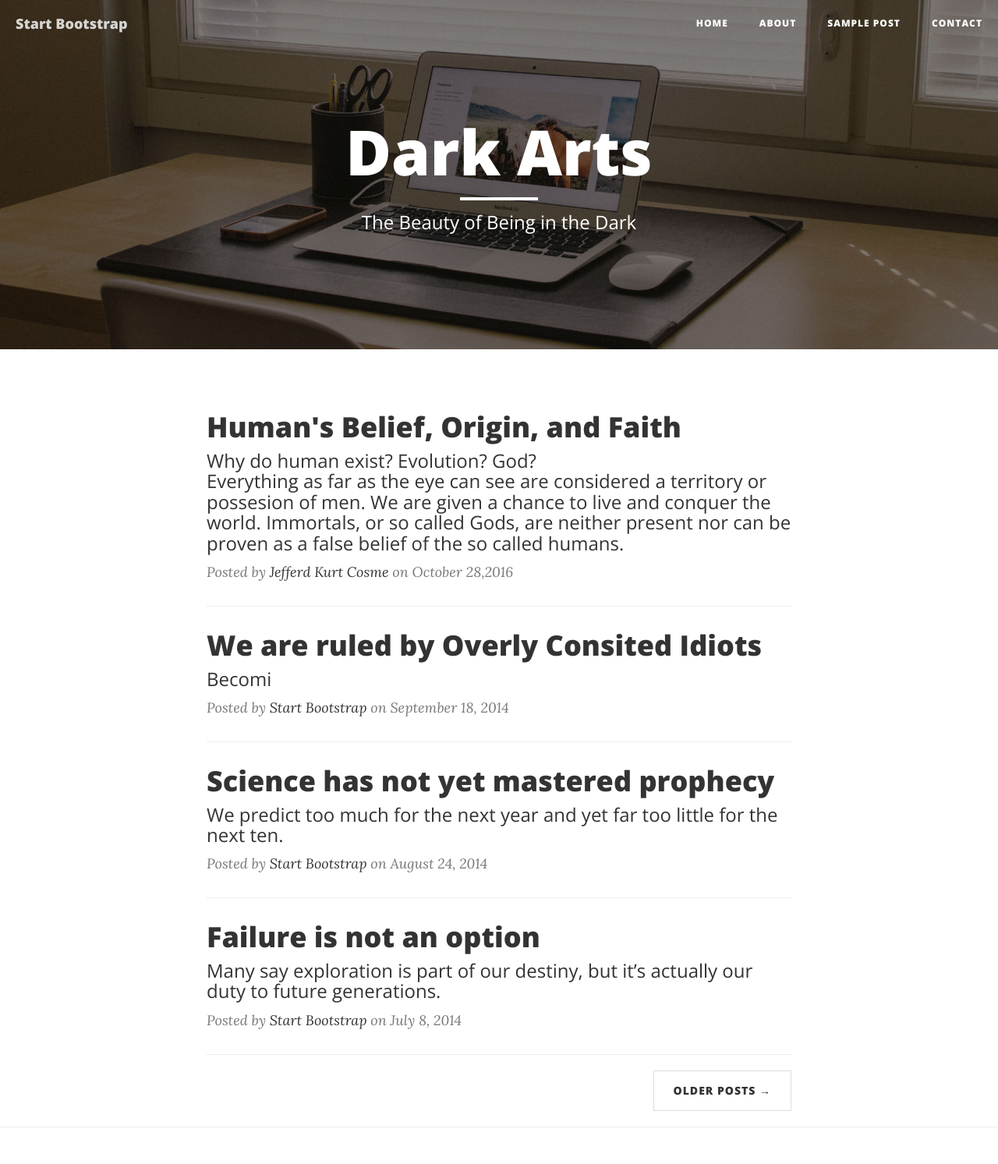
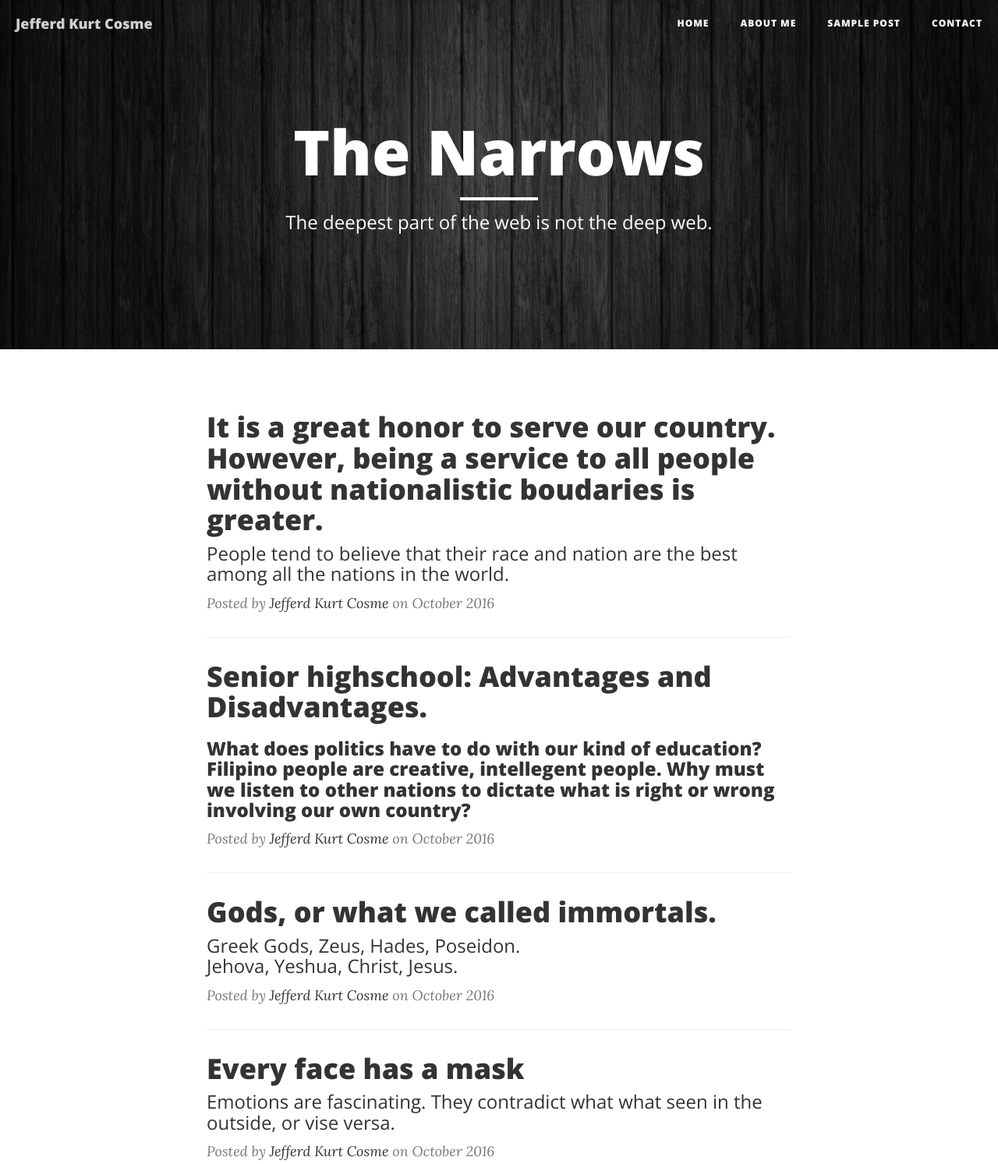
Before and after one commit to JefferdCosme/blog, a website: page index.html in a window 1280 px wide. Shown: the top 1493 px of the page at 78% size. Drawn offline with nearby package versions, Linux system fonts and the light colour scheme.

Commit message:
Add files via upload

```diff
--- a/index.html
+++ b/index.html
@@ -9,7 +9,7 @@
     <meta name="description" content="">
     <meta name="author" content="">
 
-    <title>clean blog</title>
+    <title>Clean Blog</title>
 
     <!-- Bootstrap Core CSS -->
     <link href="vendor/bootstrap/css/bootstrap.min.css" rel="stylesheet">
@@ -42,7 +42,7 @@
                     <span class="sr-only">Toggle navigation</span>
                     Menu <i class="fa fa-bars"></i>
                 </button>
-                <a class="navbar-brand" href="index.html">Start Bootstrap</a>
+                <a class="navbar-brand" href="index.html">Jefferd Kurt Cosme</a>
             </div>
 
             <!-- Collect the nav links, forms, and other content for toggling -->
@@ -52,7 +52,7 @@
                         <a href="index.html">Home</a>
                     </li>
                     <li>
-                        <a href="about.html">About</a>
+                        <a href="about.html">About Me</a>
                     </li>
                     <li>
                         <a href="post.html">Sample Post</a>
@@ -69,14 +69,14 @@
 
     <!-- Page Header -->
     <!-- Set your background image for this header on the line below. -->
-    <header class="intro-header" style="background-image: url('img/home-bg.jpg')">
+    <header class="intro-header" style="background-image: url('img/2.jpg')">
         <div class="container">
             <div class="row">
                 <div class="col-lg-8 col-lg-offset-2 col-md-10 col-md-offset-1">
                     <div class="site-heading">
-                        <h1>Dark Arts</h1>
+                        <h1>The Narrows</h1>
                         <hr class="small">
-                        <span class="subheading">The Beauty of Being in the Dark</span>
+                        <span class="subheading">The deepest part of the web is not the deep web.</span>
                     </div>
                 </div>
             </div>
@@ -90,51 +90,52 @@
                 <div class="post-preview">
                     <a href="post.html">
                         <h2 class="post-title">
-                            Human's Belief, Origin, and Faith
+                            It is a great honor to serve our country. However, being a service to all people without nationalistic boudaries is greater.
                         </h2>
                         <h3 class="post-subtitle">
-                            Why do human exist? Evolution? God?
-                            <br>
-                            Everything as far as the eye can see are considered a territory or possesion of men. We are given a chance to live and conquer the world. Immortals, or so called Gods, are neither present nor can be proven as a false belief of the so called humans.
+                           People tend to believe that their race and nation are the best among all the nations in the world.
                         </h3>
                     </a>
-                    <p class="post-meta">Posted by <a href="#">Jefferd Kurt Cosme</a> on October 28,2016</p>
+                    <p class="post-meta">Posted by <a href="#">Jefferd Kurt Cosme</a> on October 2016</p>
                 </div>
                 <hr>
                 <div class="post-preview">
                     <a href="post.html">
                         <h2 class="post-title">
-                            We are ruled by Overly Consited Idiots
+                            Senior highschool: Advantages and Disadvantages.
                         </h2>
-                        <h3 class="post-subtitle">
-                        Becomi
+                        <h3>
+                        What does politics have to do with our kind of education? Filipino people are creative, intellegent people. Why must we listen to other nations to dictate what is right or wrong involving our own country?
                         </h3>
                     </a>
-                    <p class="post-meta">Posted by <a href="#">Start Bootstrap</a> on September 18, 2014</p>
+                    <p class="post-meta">Posted by <a href="#">Jefferd Kurt Cosme</a> on October 2016</p>
                 </div>
                 <hr>
                 <div class="post-preview">
                     <a href="post.html">
                         <h2 class="post-title">
-                            Science has not yet mastered prophecy
+                            Gods, or what we called immortals.
                         </h2>
                         <h3 class="post-subtitle">
-                            We predict too much for the next year and yet far too little for the next ten.
+                            Greek Gods, Zeus, Hades, Poseidon.
+                            <br>
+                            Jehova, Yeshua, Christ, Jesus.
                         </h3>
                     </a>
-                    <p class="post-meta">Posted by <a href="#">Start Bootstrap</a> on August 24, 2014</p>
+                    <p class="post-meta">Posted by <a href="#">Jefferd Kurt Cosme</a> on October 2016</p>
                 </div>
                 <hr>
                 <div class="post-preview">
                     <a href="post.html">
                         <h2 class="post-title">
-                            Failure is not an option
-                        </h2>
+                           Every face has a mask
+
+                           </h2>
                         <h3 class="post-subtitle">
-                            Many say exploration is part of our destiny, but it’s actually our duty to future generations.
+                            Emotions are fascinating. They contradict what what seen in the outside, or vise versa.
                         </h3>
                     </a>
-                    <p class="post-meta">Posted by <a href="#">Start Bootstrap</a> on July 8, 2014</p>
+                    <p class="post-meta">Posted by <a href="#">Jefferd Kurt Cosme</a> on October 2016</p>
                 </div>
                 <hr>
                 <!-- Pager -->
@@ -180,7 +181,7 @@
                             </a>
                         </li>
                     </ul>
-                    <p class="copyright text-muted">Copyright &copy; Your Website 2016</p>
+                    <p class="copyright text-muted">Copyright &copy; jefferdcosmeblog.github.io 2016</p>
                 </div>
             </div>
         </div>
```
Also changed, not shown: about.html (+12 -10 lines), contact.html (+5 -5 lines), post.html (+13 -35 lines).
